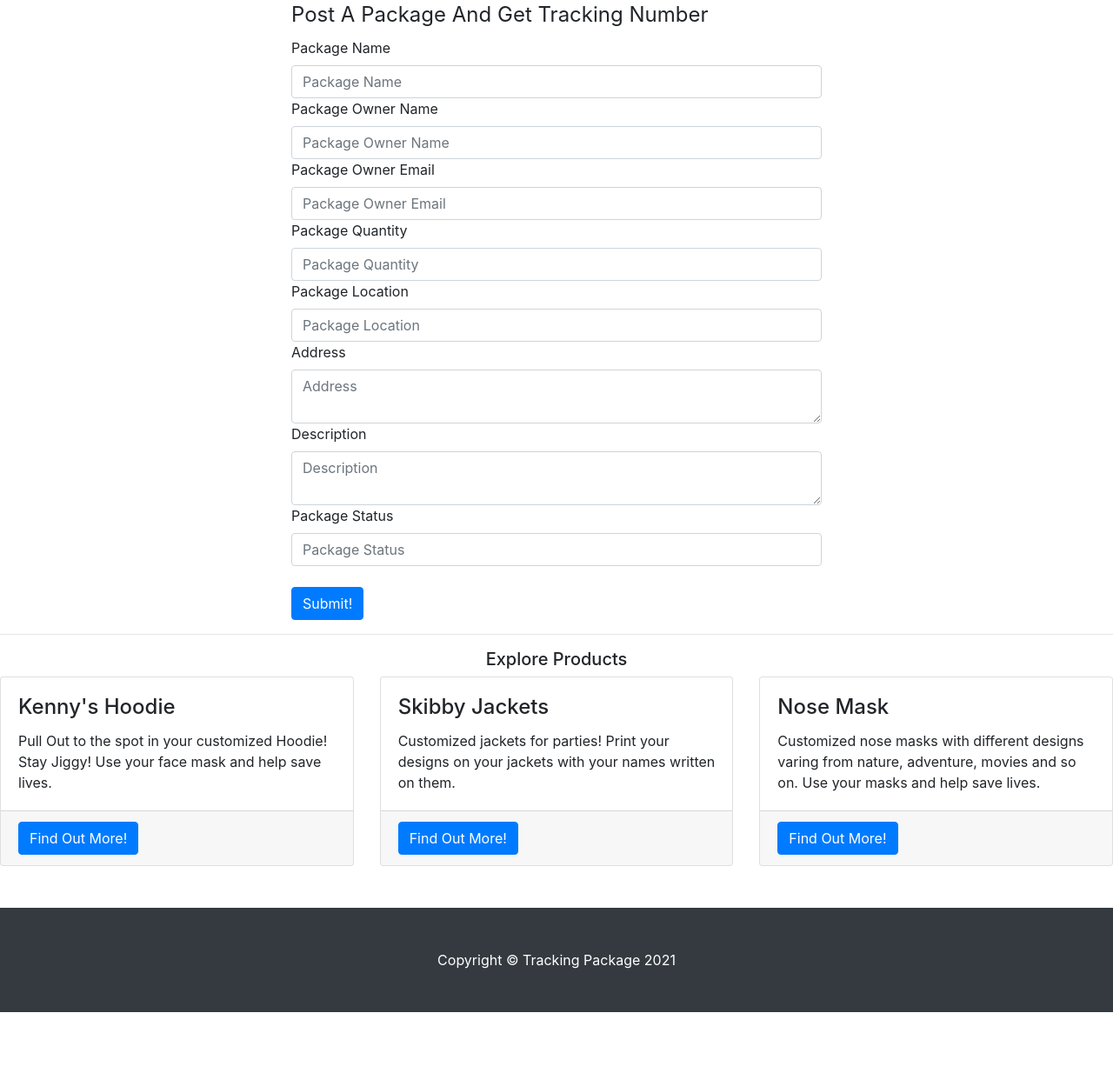
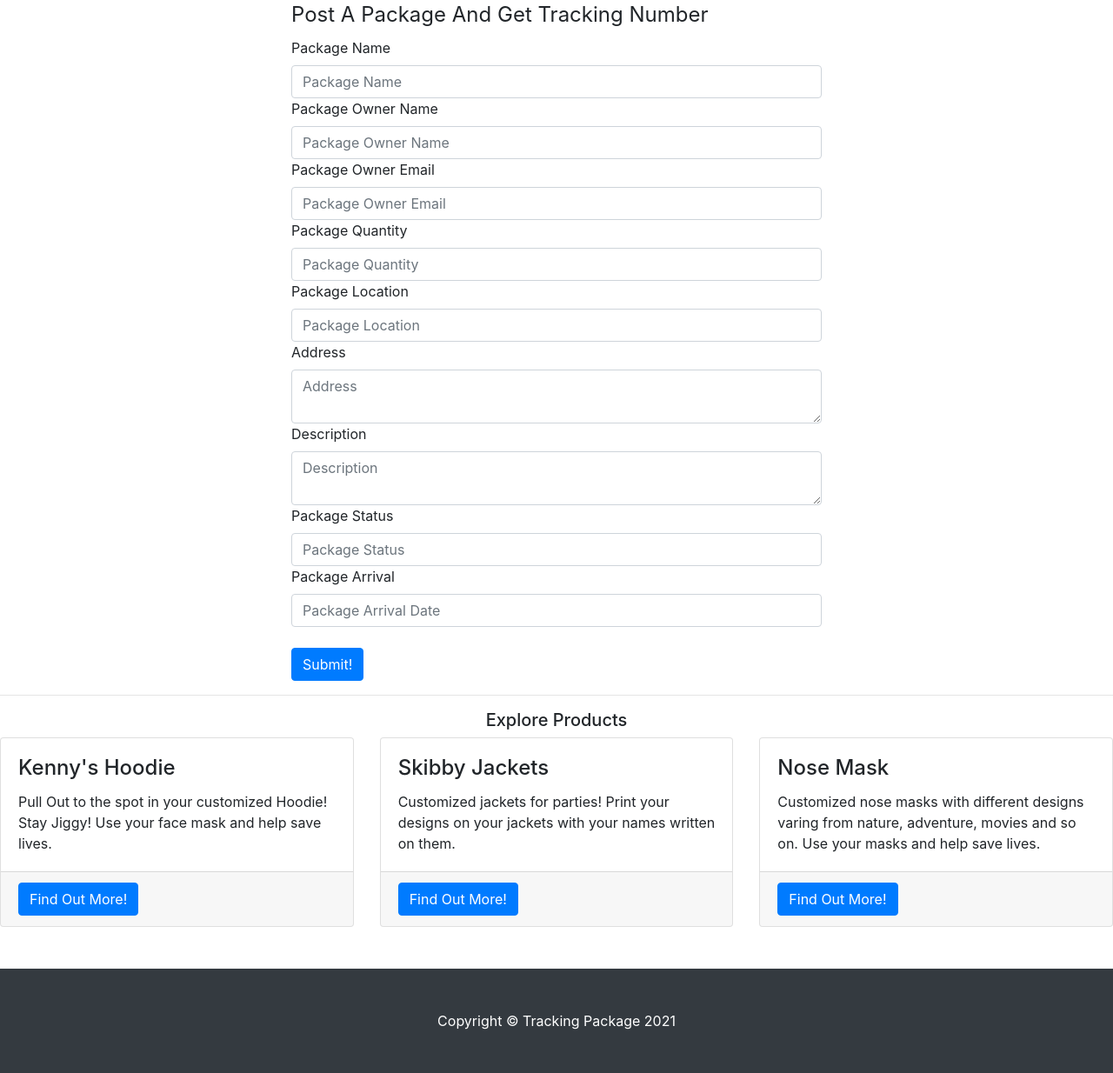
Before and after one commit to Totoola-Kehinde/tracking-system, a Flask app: page /post-package in a window 1280 px wide. Shown: the part 498-1732 px from the top of the page at 87% size. Before the commit the page ends 1662 px from the top, so only its background shows below. Run offline with Flask 2, Linux system fonts and the light colour scheme; some libraries are stand-ins or nearby versions.

Commit message:
feat:added arrival date on packages

```diff
--- a/app.py
+++ b/app.py
@@ -47,6 +47,7 @@ def postpackage():
             packagename = form.packagename.data
             location = form.location.data
             status = form.status.data
+            arrival = form.arrival.data
             quantity = form.quantity.data
             ownername = form.packageownername.data
             owneremail = form.packageowneremail.data
@@ -57,7 +58,7 @@ def postpackage():
             trackingnum = GenerateTrackingNumber.gettracknumber(GenerateTrackingNumber)
 
             # Make Package from package Model
-            singlePackage = package(None, packagename, location, status, quantity, trackingnum, ownername, owneremail, address, description)
+            singlePackage = package(None, packagename, location, status, arrival, quantity, trackingnum, ownername, owneremail, address, description)
             # Post Package Details to MongoDB
             packagecontroller.create(singlePackage)
             return render_template('post-package.html', form=form, trackingnum=trackingnum, title=title)
--- a/templates/post-package.html
+++ b/templates/post-package.html
@@ -40,6 +40,9 @@
 
           <label for="">Package Status</label>
           {{form.status(class='form-control', placeholder='Package Status')}}
+
+          <label for="">Package Arrival</label>
+          {{form.arrival(class='form-control', placeholder='Package Arrival Date')}}
           <br>
 
         <div class="form group">
--- a/templates/tracking.html
+++ b/templates/tracking.html
@@ -81,7 +81,7 @@
       <ul class="list-group list-group-flush">
         <li class="list-group-item"><strong>Description:</strong> {{package.description}}</li>
         <li class="list-group-item"><strong>Shipping Started:</strong> {{package.daytime}}</li>
-        <li class="list-group-item"><strong>Estimated Arrival:</strong> In 3 Weeks...</li>
+        <li class="list-group-item"><strong>Estimated Arrival:</strong> {{package.arrival}}</li>
       </ul>
       </div> <!-- Shipping Details -->
       </div> <!-- End Of first Column in this row -->
--- a/views/packageform.py
+++ b/views/packageform.py
@@ -9,6 +9,7 @@ class packageForm(FlaskForm):
     quantity = IntegerField("Package Quantity", [data_required()])
     location = StringField("Current Location", [data_required()])
     status = StringField("Package Status", [data_required()])
+    arrival = StringField("Package Arrival Date", [data_required()])
     address = TextAreaField("Address", [data_required()])
     description = TextAreaField("Description", [data_required()])
     submit = SubmitField("Submit!")
```
